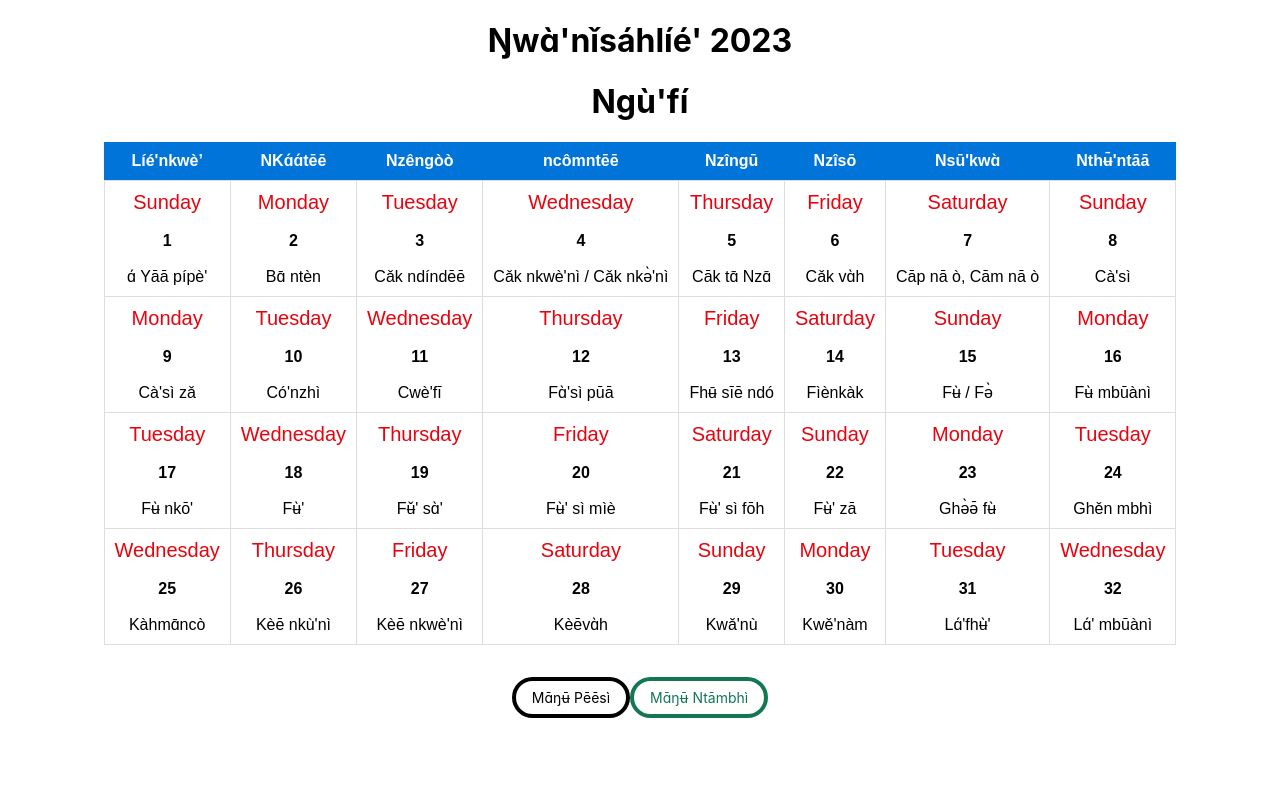
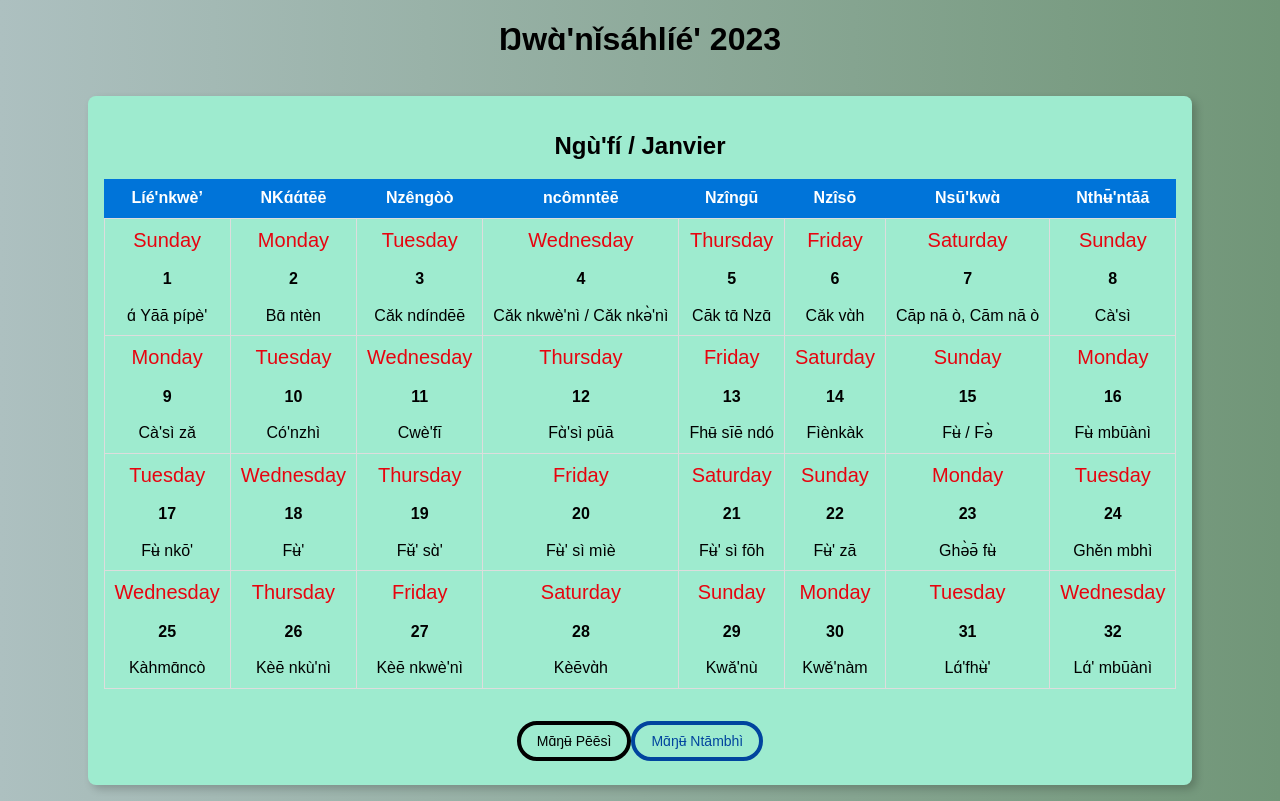
Before and after one commit to legrandBenjo/nufi-dictionnaire, a React (Create React App) app: page / in a window 1280 px wide. Built offline with nearby package versions, Linux system fonts and the light colour scheme.

Commit message:
Refactoring et mise à jour des css

```diff
--- a/src/App.js
+++ b/src/App.js
@@ -3,22 +3,8 @@ import './App.css';
 
 function App() {
   return (
-    <div className="App">
-      {/* <header className="App-header">
-        <img src={logo} className="App-logo" alt="logo" />
-        <p>
-          Edit <code>src/App.js</code> and save to reload.
-        </p>
-        <a
-          className="App-link"
-          href="https://reactjs.org"
-          target="_blank"
-          rel="noopener noreferrer"
-        >
-          Learn React
-        </a>
-      </header> */}
-       <h1 className="app-title">Ŋwɑ̀'nǐsáhlíé' 2023</h1> {/* ajouter une classe CSS */}
+    <div className="tc">
+       <h1>Ŋwɑ̀'nǐsáhlíé' 2023</h1> {/* ajouter une classe CSS */}
       <CalendrierPersonnes />
     </div>
   );
--- a/src/CalendrierPersonnes.css
+++ b/src/CalendrierPersonnes.css
@@ -1,7 +1,3 @@
-.mois {
-  text-align: center;
-}
-
 table {
   border-collapse: collapse;
   margin: 20px auto;
@@ -257,3 +253,19 @@ tbody td:hover {
 .b {
   font-weight: bold;
 }
+
+.b--dotted {
+  border-style: dotted;
+}
+
+.b--dashed {
+  border-style: dashed;
+}
+
+.b--solid {
+  border-style: solid;
+}
+
+.b--none {
+  border-style: none;
+}
--- a/src/CalendrierPersonnes.js
+++ b/src/CalendrierPersonnes.js
@@ -1,32 +1,6 @@
 import React, { useState } from "react";
-import PersonnesJanvier from './components/PersonnesJanvier';
-import PersonnesFevrier from "./components/PersonnesFevrier";
-import PersonnesMars from "./components/PersonnesMars";
-import PersonnesAvril from "./components/PersonnesAvril";
-import PersonnesMai from "./components/PersonnesMai.js";
-import PersonnesJuin from "./components/PersonnesJuin.js";
-import PersonnesJuillet from "./components/PersonnesJuillet";
-import PersonnesAout from "./components/PersonnesAout";
-import PersonnesSeptembre from "./components/PersonnesSeptembre";
-import PersonnesOctobre from "./components/PersonnesOctobre";
-import PersonnesNovembre from "./components/PersonnesNovembre";
-import PersonnesDecembre from "./components/PersonnesDecembre";
+import { mois } from './components/Mois'
 import './CalendrierPersonnes.css';
-
-const mois = [
-  { nom: "Ngù'fí", personnes: PersonnesJanvier },
-  { nom: "Nkùɑ̀nʉ̀ɑ̀", personnes: PersonnesFevrier },
-  { nom: "Mbàkngòfāt", personnes: PersonnesMars },
-  { nom: "Sò'njɑ̀ɑ̀", personnes: PersonnesAvril },
-  { nom: "Njwēnɑ̌hntà", personnes: PersonnesMai },
-  { nom: "Mòmòshʉ̄", personnes: PersonnesJuin },
-  { nom: "Ntūmbhìngòfāt", personnes: PersonnesJuillet },
-  { nom: "Mɑ̄ngà'nshì", personnes: PersonnesAout },
-  { nom: "Kùkū", personnes: PersonnesSeptembre },
-  { nom: "Ndǔ'nzɑ̄", personnes: PersonnesOctobre },
-  { nom: "Nkhùɑnʉ̀ɑ̀", personnes: PersonnesNovembre },
-  { nom: "Ncátmɑ̄ŋū", personnes: PersonnesDecembre }
-];
 
 const CalendrierPersonnes = () => {
   const [moisActuel, setMoisActuel] = useState(0);
@@ -41,9 +15,12 @@ const CalendrierPersonnes = () => {
 
   const personnesMois = mois[moisActuel].personnes;
 
+
+
   return (
     <div>
-      <h1 className="mois">{mois[moisActuel].nom}</h1>
+      <div className="bg-light-green dib br3 pa3 ma3 grow bw2 shadow-5">
+        <h2>{mois[moisActuel].nom}</h2>
         <table>
           <thead>
             <tr>
@@ -62,8 +39,8 @@ const CalendrierPersonnes = () => {
               <tr key={i}>
                 {personnesMois.slice(i * 8, (i + 1) * 8).map((personne, j) => (
                   <td key={j}>
-                    <div className="f4 dark-red">{personne.jour}</div> <br/>
-                    <div className="b">{personne.numero}</div> <br/>
+                    <div className="f4 dark-red">{personne.jour}</div> <br />
+                    <div className="b">{personne.numero}</div> <br />
                     <div className="">{personne.nom}</div>
                   </td>
                 ))}
@@ -71,9 +48,10 @@ const CalendrierPersonnes = () => {
             ))}
           </tbody>
         </table>
-      <div className="ph3 mt4 mois">
-        <a className="f6 link dim br-pill ba bw2 ph3 pv2 mb2 dib mid-green" onClick={moisPrecedent}>Mɑ̄ŋʉ̄ Pēēsì</a>
-        <a className="f6 link dim br-pill ba bw2 ph3 pv2 mb2 dib dark-green" onClick={moisSuivant}>Mɑ̄ŋʉ̄ Ntāmbhì</a>
+        <div className="ph3 mt4">
+          <div className="f6 link dim br-pill ba bw2 ph3 pv2 mb2 dib mid-green" onClick={moisPrecedent}>Mɑ̄ŋʉ̄ Pēēsì</div>
+          <div className="f6 link dim br-pill ba bw2 ph3 pv2 mb2 dib dark-blue" onClick={moisSuivant}>Mɑ̄ŋʉ̄ Ntāmbhì</div>
+        </div>
       </div>
     </div>
   );
--- /dev/null
+++ b/src/components/Mois.js
@@ -0,0 +1,27 @@
+import PersonnesJanvier from './PersonnesJanvier';
+import PersonnesFevrier from './PersonnesFevrier';
+import PersonnesMars from "./PersonnesMars";
+import PersonnesAvril from "./PersonnesAvril";
+import PersonnesMai from "./PersonnesMai.js";
+import PersonnesJuin from "./PersonnesJuin.js";
+import PersonnesJuillet from "./PersonnesJuillet";
+import PersonnesAout from "./PersonnesAout";
+import PersonnesSeptembre from "./PersonnesSeptembre";
+import PersonnesOctobre from "./PersonnesOctobre";
+import PersonnesNovembre from "./PersonnesNovembre";
+import PersonnesDecembre from "./PersonnesDecembre";
+
+export const mois = [
+  { nom: "Ngù'fí / Janvier", personnes: PersonnesJanvier },
+  { nom: "Nkùɑ̀nʉ̀ɑ̀ / Février", personnes: PersonnesFevrier },
+  { nom: "Mbàkngòfāt / Mars", personnes: PersonnesMars },
+  { nom: "Sò'njɑ̀ɑ̀ / Avril", personnes: PersonnesAvril },
+  { nom: "Njwēnɑ̌hntà / Mai", personnes: PersonnesMai },
+  { nom: "Mòmòshʉ̄ / Juin", personnes: PersonnesJuin },
+  { nom: "Ntūmbhìngòfāt / Juillet", personnes: PersonnesJuillet },
+  { nom: "Mɑ̄ngà'nshì / Août", personnes: PersonnesAout },
+  { nom: "Kùkū / Septembre", personnes: PersonnesSeptembre },
+  { nom: "Ndǔ'nzɑ̄ / Octobre", personnes: PersonnesOctobre },
+  { nom: "Nkhùɑnʉ̀ɑ̀ / Novembre", personnes: PersonnesNovembre },
+  { nom: "Ncátmɑ̄ŋū / Décembre", personnes: PersonnesDecembre }
+];
--- a/src/index.css
+++ b/src/index.css
@@ -1,4 +1,4 @@
-body {
+/* body {
   margin: 0;
   font-family: -apple-system, BlinkMacSystemFont, 'Segoe UI', 'Roboto', 'Oxygen',
     'Ubuntu', 'Cantarell', 'Fira Sans', 'Droid Sans', 'Helvetica Neue',
@@ -10,4 +10,10 @@ body {
 code {
   font-family: source-code-pro, Menlo, Monaco, Consolas, 'Courier New',
     monospace;
+} */
+body {
+  margin: 0;
+  padding: 0;
+  font-family: sans-serif;
+  background: linear-gradient(to left, rgb(113, 150, 120) 0%, rgb(173, 192, 192) 100%);
 }
--- a/src/index.js
+++ b/src/index.js
@@ -2,6 +2,7 @@ import React from 'react';
 import ReactDOM from 'react-dom/client';
 import './index.css';
 import App from './App';
+import 'tachyons'
 import reportWebVitals from './reportWebVitals';
 
 const root = ReactDOM.createRoot(document.getElementById('root'));
```
Lines whose indentation alone changed are shown as unchanged.
